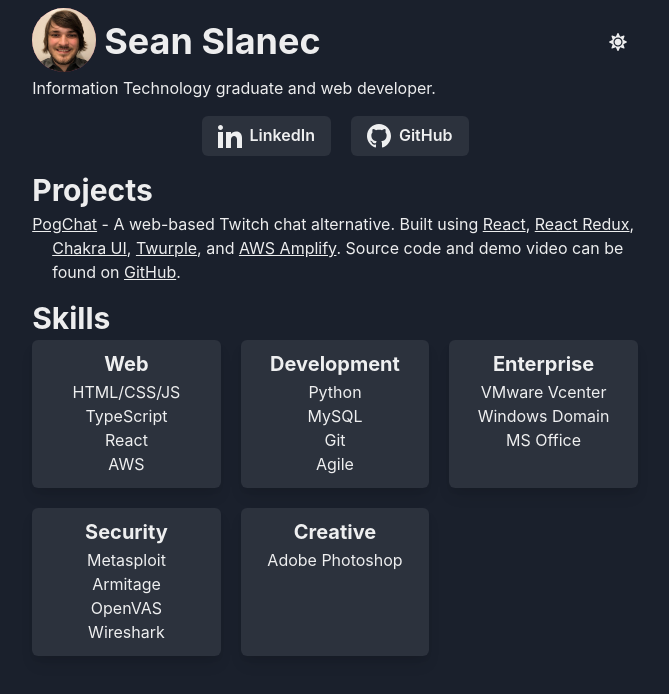
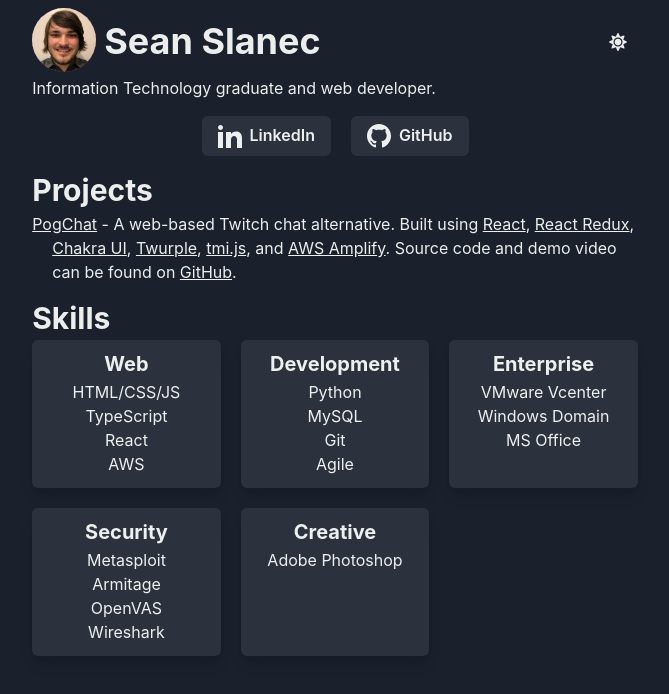
Before and after one commit to sslanec/portfolio, a React (Create React App) app: page / in a window 1280 px wide. Shown: the top 694 px of the page, without its empty margins (305-974 px from the left). Built offline with nearby package versions, Linux system fonts and the light colour scheme.

Commit message:
Added tmi.js credit

```diff
--- a/src/App.tsx
+++ b/src/App.tsx
@@ -81,6 +81,10 @@
           >
             Twurple
           </Link>
+          ,{" "}
+          <Link href="https://tmijs.com/" textDecor="underline" isExternal>
+            tmi.js
+          </Link>
           , and{" "}
           <Link
             href="https://aws.amazon.com/amplify/"
```
